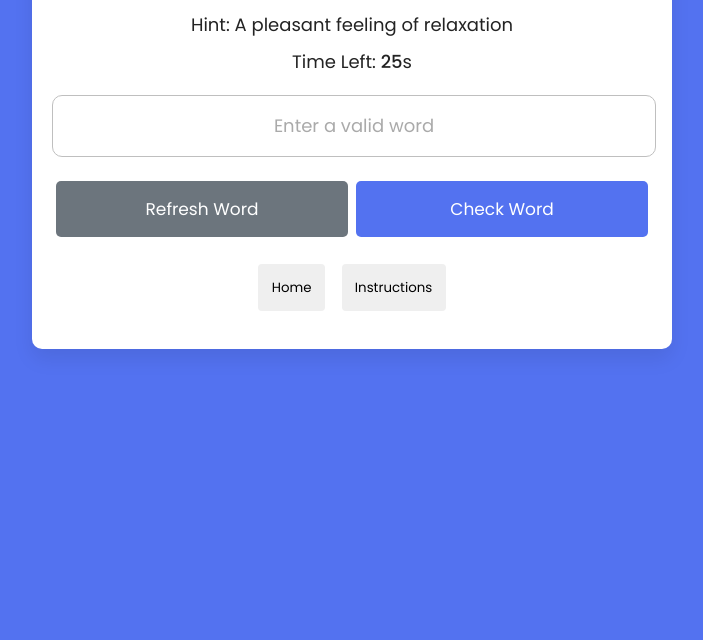
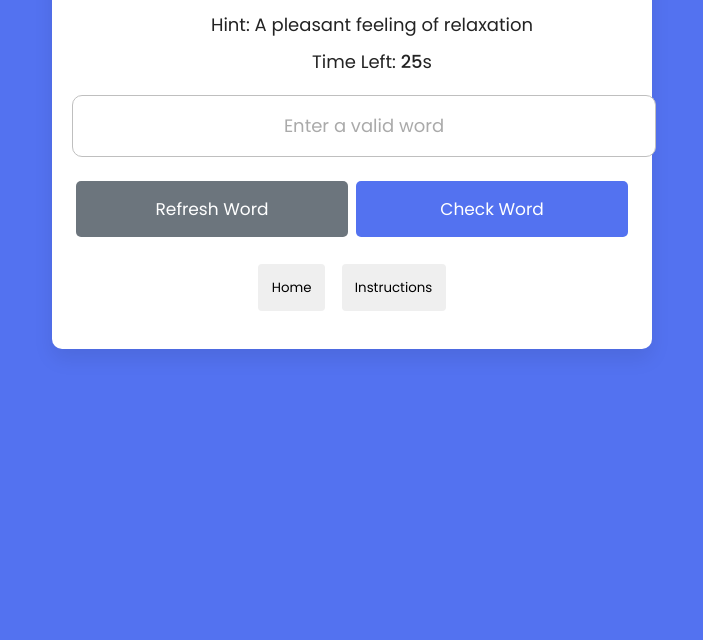
Before and after one commit to RJM8989/WDA-project-two, a plain HTML site: page mainpage.html in a window 1280 px wide. Shown: the part 160-800 px from the top of the page, without its empty margins (288-991 px from the left). Drawn offline with Linux system fonts and the light colour scheme.

Commit message:
Modify assets.

```diff
--- a/assets/css/style.css
+++ b/assets/css/style.css
@@ -106,7 +106,7 @@ canvas {
 /* Main page */
 
 .container{
-  width: 640px;
+  width: 600px;
   border-radius: 10px;
   background: #fff;
   color: #232323;
@@ -142,7 +142,7 @@ canvas {
   font-weight: 500;
 }
 .content input{
-  width: 570px;
+  width: 550px;
   height: 60px;
   outline: none;
   padding: 0 16px;
--- a/assets/js/script.js
+++ b/assets/js/script.js
@@ -41,7 +41,7 @@ const checkWord = () => {
     if(userWord !== correctWord) return alert(`Oops! ${userWord} is not a correct word`) (
         wrongSound.play());
     alert(`Congrats! ${correctWord.toUpperCase()} is the correct word`) (
-        rightSound.play())(initTimer.stop);
+        rightSound.play());
     initGame();
 }
 
```
